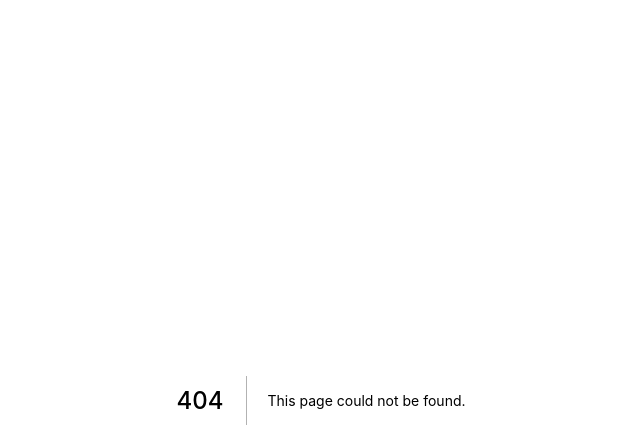
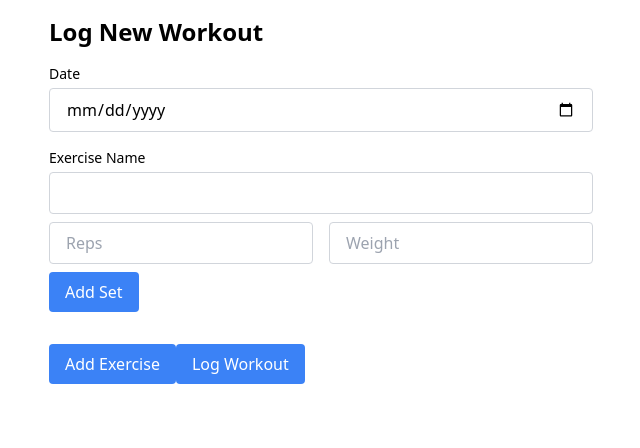
Before and after one commit to EMChamp/workout_application_reactnode, a Next.js app in the folder client/: page /newWorkout in a window 1280 px wide. Before the commit this address had no page. Shown: the top 448 px of the page, without its empty margins (319-959 px from the left). Built offline with nearby package versions, Linux system fonts and the light colour scheme.

Commit message:
New workout page added, but backend not working.

```diff
--- a/client/src/components/Navbar.tsx
+++ b/client/src/components/Navbar.tsx
@@ -1,20 +1,36 @@
-import Link from 'next/link';
+import { useRouter } from 'next/router';
+import isBrowser from '../utils/isBrowser';
 
 const Navbar = () => {
+  const router = useRouter();
+  const isLoggedIn = isBrowser() && localStorage.getItem('token');
+
+  const handleLogout = () => {
+    if (isBrowser()) {
+      localStorage.removeItem('token');
+    }
+    router.push('/');
+  };
+
   return (
     <nav className="bg-gray-800 p-4 text-white">
-      <div className="container mx-auto flex justify-between">
+      <div className="container mx-auto flex justify-between items-center">
+        <div className="text-lg font-bold">Workout App</div>
         <div>
-          <Link href="/" className="mr-4">
-            Home
-          </Link>
-          <Link href="/login" className="mr-4">
-          Login
-          </Link>
-          <Link href="/register" className="mr-4">
-          Register
-          </Link>
-          <a href="/logout" className="mr-4">Logout</a>
+          {isLoggedIn ? (
+            <button onClick={handleLogout} className="bg-red-500 px-4 py-2 rounded">
+              Logout
+            </button>
+          ) : (
+            <>
+              <button onClick={() => router.push('/login')} className="mr-4 text-white">
+                Login
+              </button>
+              <button onClick={() => router.push('/register')} className="text-white">
+                Register
+              </button>
+            </>
+          )}
         </div>
       </div>
     </nav>
--- /dev/null
+++ b/client/src/components/Sidebar.tsx
@@ -0,0 +1,23 @@
+import Link from 'next/link';
+
+const Sidebar = () => {
+  return (
+    <div className="w-1/4 bg-gray-200 p-4 rounded">
+      <ul>
+        <li className="mb-4">
+          <Link className="text-blue-600 hover:text-blue-800" href="/">
+            Home
+          </Link>
+        </li>
+        <li className="mb-4">
+          <Link className="text-blue-600 hover:text-blue-800" href="/newWorkout">
+          Log New Workout
+          </Link>
+        </li>
+        {/* Add more sidebar links as needed */}
+      </ul>
+    </div>
+  );
+};
+
+export default Sidebar;
--- a/client/src/pages/index.tsx
+++ b/client/src/pages/index.tsx
@@ -2,22 +2,33 @@ import { useEffect, useState } from 'react';
 import { fetchWorkouts } from '../utils/api';
 import Navbar from '../components/Navbar';
 import isBrowser from '../utils/isBrowser';
+import Sidebar from '../components/Sidebar';
 
 const Home = () => {
   const [exercises, setExercises] = useState<any[]>([]);
+  const [isLoggedIn, setIsLoggedIn] = useState(false);
+  const [hasWorkouts, setHasWorkouts] = useState(true);
 
   useEffect(() => {
     const getExercises = async () => {
       if (isBrowser()) {
-        try {
         const token = localStorage.getItem('token');
         if (token) {
+          setIsLoggedIn(true);
+          try {
             const workouts = await fetchWorkouts(token);
+            if (workouts.length === 0) {
+              setHasWorkouts(false);
+            } else {
+              setHasWorkouts(true);
               const workoutList: any[] = workouts.flatMap((workout: any) => workout.exercises);
               setExercises(workoutList);
             }
           } catch (error) {
             console.error('Error fetching exercises:', error);
+          }
+        } else {
+          setIsLoggedIn(false);
         }
       }
     };
@@ -28,9 +39,14 @@ const Home = () => {
   return (
     <div className="min-h-screen bg-gray-100">
       <Navbar />
-      <div className="container mx-auto py-8">
+      <div className="container mx-auto flex py-8">
+        <Sidebar />
+        <div className="flex-1 ml-4">
           <div className="bg-white shadow-md rounded-lg p-6">
-          <h1 className="text-2xl font-bold mb-4">Exercises List</h1>
+            {isLoggedIn ? (
+              <>
+                <h1 className="text-2xl font-bold mb-4">Workout List</h1>
+                {hasWorkouts ? (
                   <ul className="list-disc pl-5">
                     {exercises.map((exercise: any) => (
                       <li key={exercise._id} className="mb-2">
@@ -38,6 +54,17 @@ const Home = () => {
                       </li>
                     ))}
                   </ul>
+                ) : (
+                  <p>You have not added any workouts yet.</p>
+                )}
+              </>
+            ) : (
+              <div>
+                <h1 className="text-2xl font-bold mb-4">Welcome to the Workout App</h1>
+                <p>Track your workouts, monitor your progress, and stay fit! Please log in to see your workout list.</p>
+              </div>
+            )}
+          </div>
         </div>
       </div>
     </div>
--- /dev/null
+++ b/client/src/pages/newWorkout.tsx
@@ -0,0 +1,128 @@
+// NewWorkout.tsx
+
+import { useState } from 'react';
+import { useRouter } from 'next/router';
+
+const NewWorkout = () => {
+  const [date, setDate] = useState('');
+  const [exercises, setExercises] = useState([{ name: '', sets: [{ reps: '', weight: '' }] }]);
+
+  const router = useRouter();
+
+  const handleExerciseChange = (index: number, event: React.ChangeEvent<HTMLInputElement>) => {
+    const updatedExercises = [...exercises];
+    updatedExercises[index] = {
+      ...updatedExercises[index],
+      [event.target.name]: event.target.value,
+    };
+    setExercises(updatedExercises);
+  };
+
+  const handleSetChange = (exerciseIndex: number, setIndex: number, event: React.ChangeEvent<HTMLInputElement>) => {
+    const updatedExercises = [...exercises];
+    updatedExercises[exerciseIndex].sets[setIndex] = {
+      ...updatedExercises[exerciseIndex].sets[setIndex],
+      [event.target.name]: event.target.value,
+    };
+    setExercises(updatedExercises);
+  };
+
+  const addExercise = () => {
+    setExercises([...exercises, { name: '', sets: [{ reps: '', weight: '' }] }]);
+  };
+
+  const addSet = (index: number) => {
+    const updatedExercises = [...exercises];
+    updatedExercises[index].sets.push({ reps: '', weight: '' });
+    setExercises(updatedExercises);
+  };
+
+  const handleLogWorkout = async (e: React.FormEvent) => {
+    e.preventDefault();
+    try {
+      const token = localStorage.getItem('token');
+      const response = await fetch('https://rsunga.ngrok.io/api/workouts', {
+        method: 'POST',
+        headers: {
+          'Content-Type': 'application/json',
+          Authorization: `Bearer ${token}`,
+        },
+        body: JSON.stringify({ date, exercises }),
+      });
+      if (response.ok) {
+        router.push('/'); // Redirect to home page after successful log
+      } else {
+        console.error('Failed to log workout');
+      }
+    } catch (error) {
+      console.error('Error logging workout:', error);
+    }
+  };
+
+  return (
+    <div className="container">
+      <h1 className="text-2xl font-bold mb-4">Log New Workout</h1>
+      <form onSubmit={handleLogWorkout}>
+        <div className="mb-4">
+          <label className="block text-sm font-medium mb-1" htmlFor="date">
+            Date
+          </label>
+          <input
+            type="date"
+            id="date"
+            value={date}
+            onChange={(e) => setDate(e.target.value)}
+            className="input"
+            required
+          />
+        </div>
+        {exercises.map((exercise, exerciseIndex) => (
+          <div key={exerciseIndex} className="mb-4">
+            <label className="block text-sm font-medium mb-1">Exercise Name</label>
+            <input
+              type="text"
+              name="name"
+              value={exercise.name}
+              onChange={(e) => handleExerciseChange(exerciseIndex, e)}
+              className="input mb-2"
+              required
+            />
+            {exercise.sets.map((set, setIndex) => (
+              <div key={setIndex} className="flex space-x-4 mb-2">
+                <input
+                  type="number"
+                  name="reps"
+                  placeholder="Reps"
+                  value={set.reps}
+                  onChange={(e) => handleSetChange(exerciseIndex, setIndex, e)}
+                  className="input"
+                  required
+                />
+                <input
+                  type="number"
+                  name="weight"
+                  placeholder="Weight"
+                  value={set.weight}
+                  onChange={(e) => handleSetChange(exerciseIndex, setIndex, e)}
+                  className="input"
+                  required
+                />
+              </div>
+            ))}
+            <button type="button" onClick={() => addSet(exerciseIndex)} className="button mb-4">
+              Add Set
+            </button>
+          </div>
+        ))}
+        <button type="button" onClick={addExercise} className="button mb-4">
+          Add Exercise
+        </button>
+        <button type="submit" className="button">
+          Log Workout
+        </button>
+      </form>
+    </div>
+  );
+};
+
+export default NewWorkout;
```
Also changed, not shown: 2 other files (tests, documents, lock files or other folders). Lines whose indentation alone changed are shown as unchanged.
